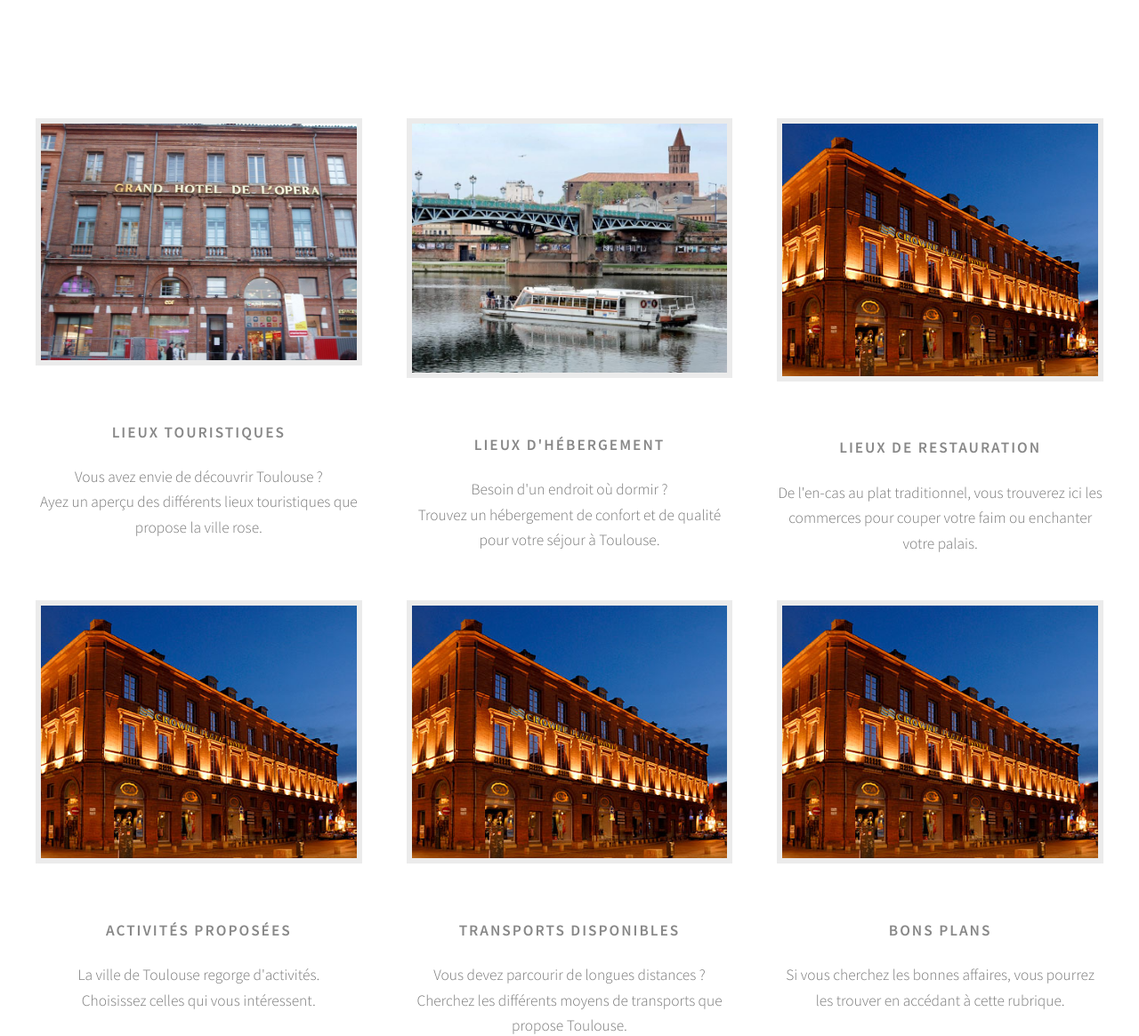
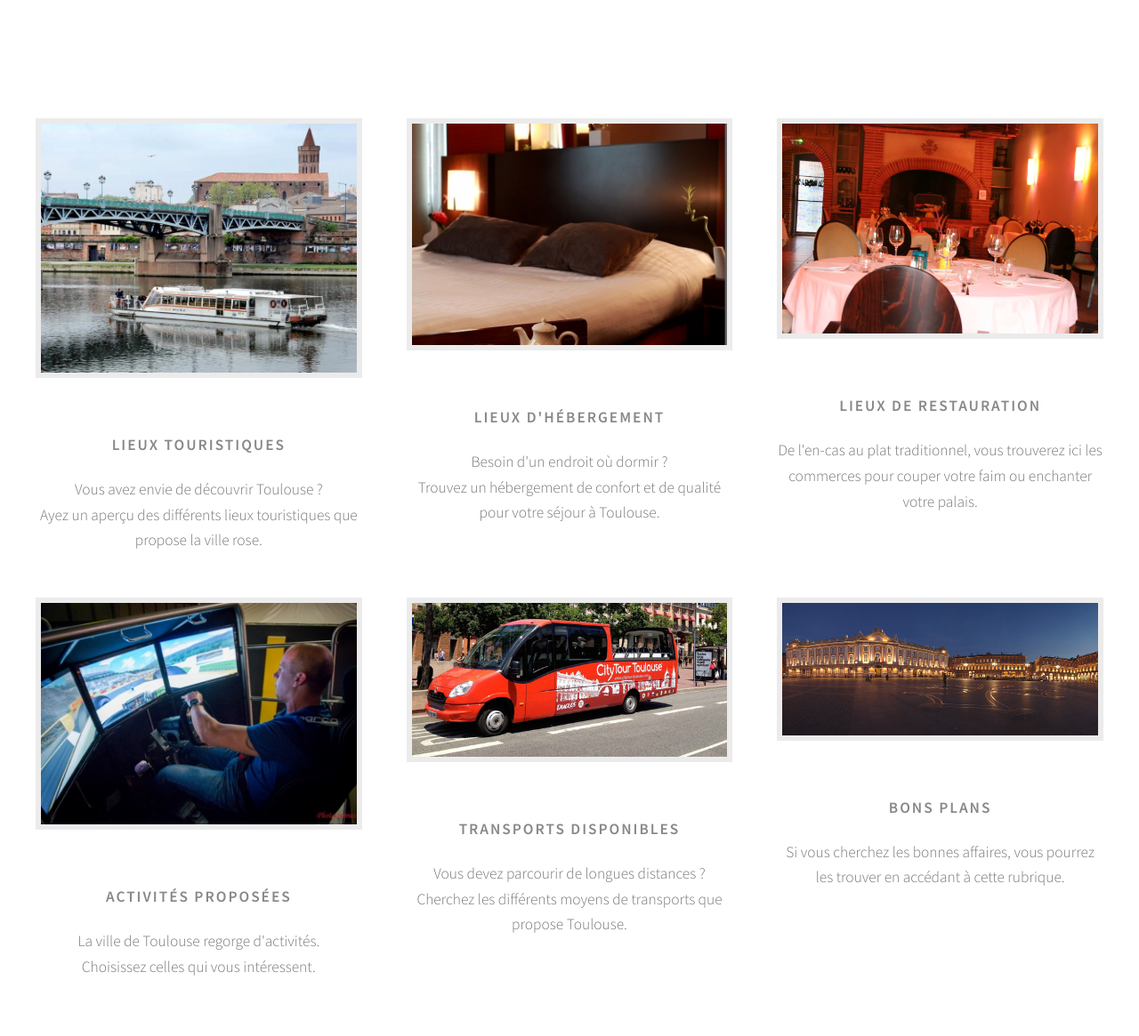
Before and after one commit to Wallart/Guide-Touristique, a plain HTML site: page index.html in a window 1280 px wide. Shown: the part 500-1665 px from the top of the page at 89% size. Drawn offline with Linux system fonts and the light colour scheme.

Commit message:
modif photo

```diff
--- a/css/style.css
+++ b/css/style.css
@@ -1,4 +1,4 @@
-@charset 'UTF-8';
+@charset "UTF-8";
 @import url("font-awesome.min.css");
 @import url("http://fonts.googleapis.com/css?family=Source+Sans+Pro:300,400,600|Arvo:700");
 
--- a/index.html
+++ b/index.html
@@ -51,7 +51,7 @@
 
 							<!-- Feature -->
 								<section>
-									<a href="lieux.html" class="image featured"><img src="images/Grand_Hotel_dOpera.jpg" alt="" /></a>
+									<a href="lieux.html" class="image featured"><img src="images/lieuxTouristique1.jpg" alt="" /></a>
 									<header>
 										<h3>Lieux touristiques</h3>
 									</header>
@@ -64,7 +64,7 @@
 
 							<!-- Feature -->
 								<section>
-									<a href="hotels.html" class="image featured"><img src="images/lieuxTouristique1.jpg" alt="" /></a>
+									<a href="hotels.html" class="image featured"><img src="images/hotel1.jpg" alt="" /></a>
 									<header>
 										<h3>Lieux d'hébergement</h3>
 									</header>
@@ -77,7 +77,7 @@
 
 							<!-- Feature -->
 								<section>
-									<a href="restaurants.html" class="image featured"><img src="images/Hotel_de_Bordeaux.jpg" alt="" /></a>
+									<a href="restaurants.html" class="image featured"><img src="images/LES_ECURIES_DE_LA_TOUR_restaurant_MONDONVILLE.jpg" alt="" /></a>
 									<header>
 										<h3>Lieux de restauration</h3>
 									</header>
@@ -92,7 +92,7 @@
 
                             <!-- Feature -->
                             <section>
-                                <a href="activites.html" class="image featured"><img src="images/Hotel_de_Bordeaux.jpg" alt="" /></a>
+                                <a href="activites.html" class="image featured"><img src="images/Bowling-Stadium-Colomiers-4.jpg" alt="" /></a>
                                 <header>
                                     <h3>Activités proposées</h3>
                                 </header>
@@ -105,7 +105,7 @@
 
                             <!-- Feature -->
                             <section>
-                                <a href="activites.html" class="image featured"><img src="images/Hotel_de_Bordeaux.jpg" alt="" /></a>
+                                <a href="transport.html" class="image featured"><img src="images/car.jpg" alt="" /></a>
                                 <header>
                                     <h3>Transports disponibles</h3>
                                 </header>
@@ -118,7 +118,7 @@
 
                             <!-- Feature -->
                             <section>
-                                <a href="activites.html" class="image featured"><img src="images/Hotel_de_Bordeaux.jpg" alt="" /></a>
+                                <a href="bon_plans.html" class="image featured"><img src="images/Toulouse-Place-Capitole.jpg" alt="" /></a>
                                 <header>
                                     <h3>Bons plans</h3>
                                 </header>
```
